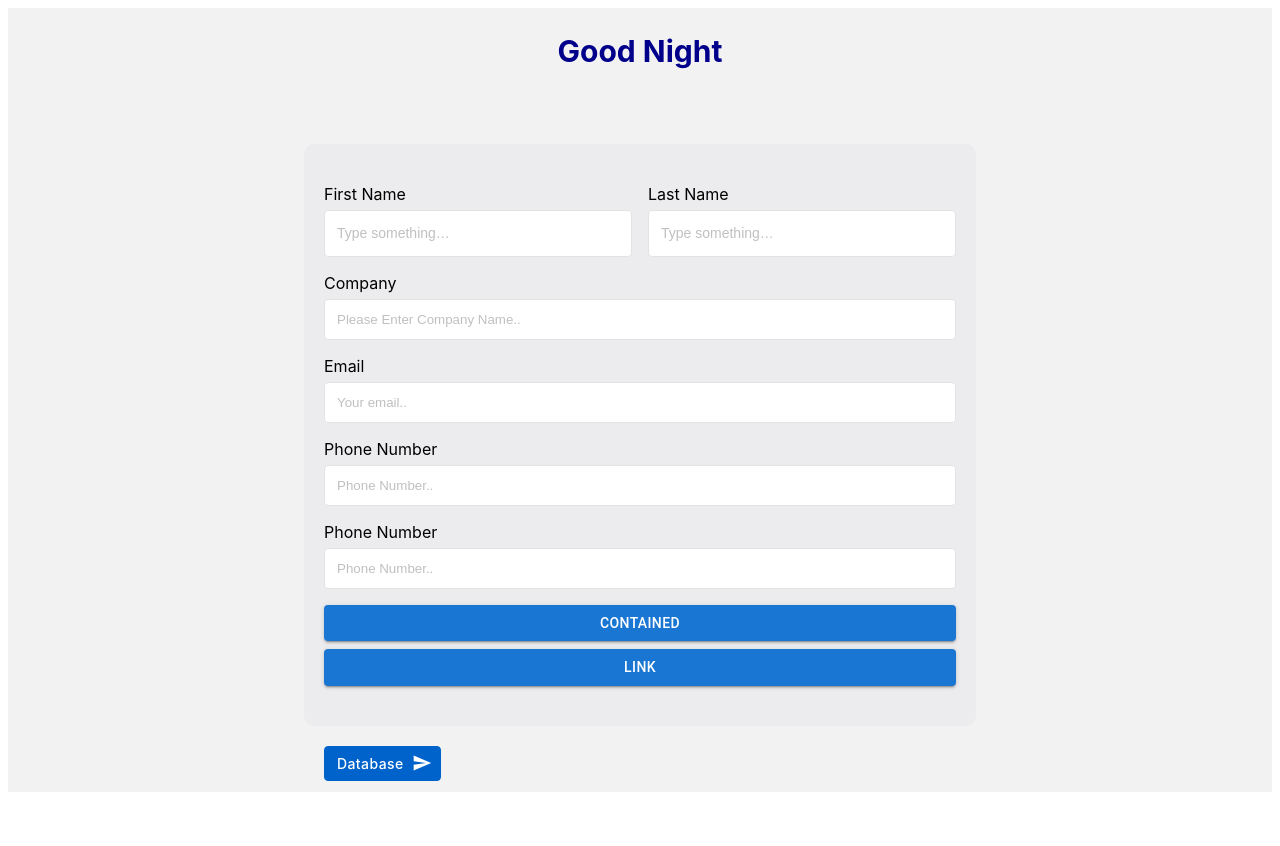
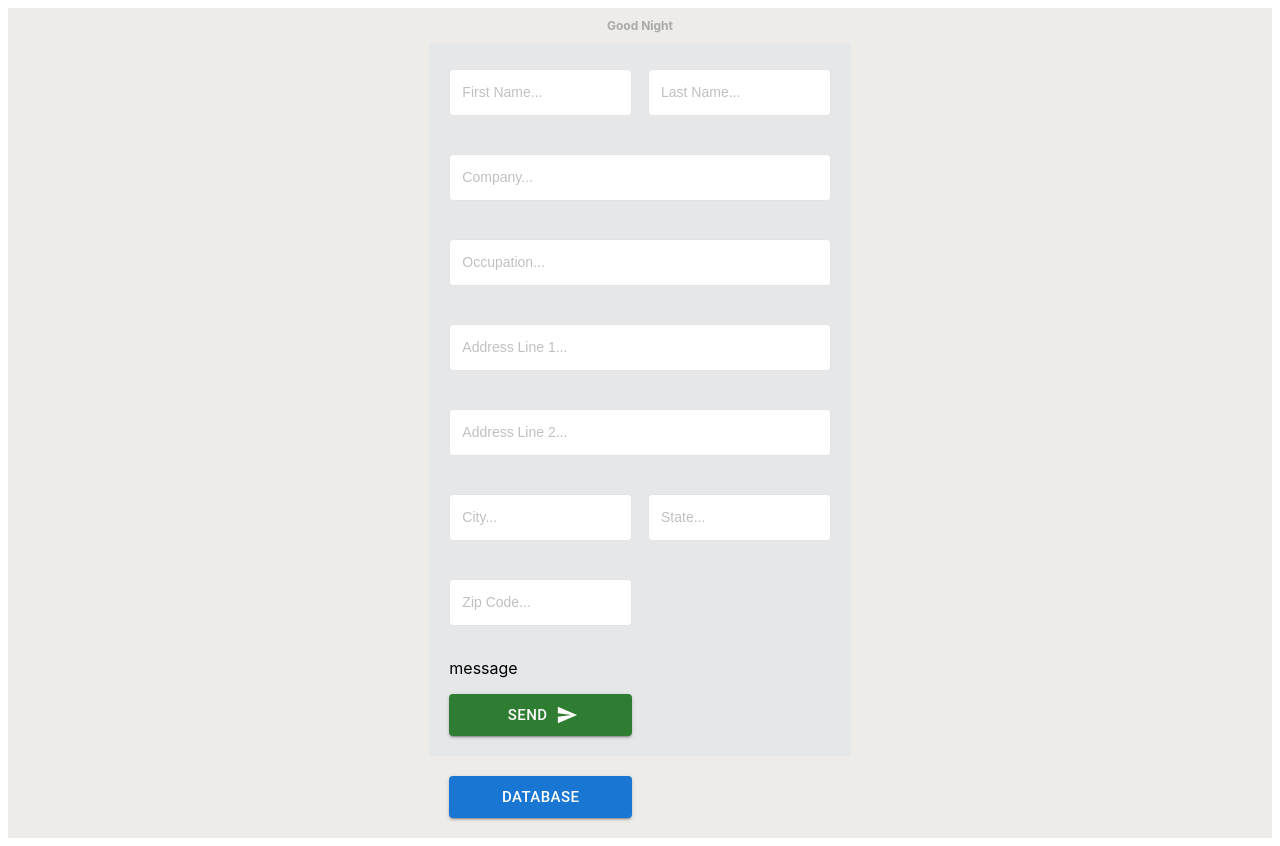
Before and after one commit to AlexKarry/collect-business-cards, a React (Create React App) app: page / in a window 1280 px wide. Before the commit the page ends 800 px from the top, so only its background shows below. Built offline with nearby package versions, Linux system fonts and the light colour scheme; the HTML template or start-up script is replaced by a standard one.

Commit message:
added buttons, installed the grid

```diff
--- a/src/App.css
+++ b/src/App.css
@@ -11,6 +11,13 @@
   .App-logo {
     animation: App-logo-spin infinite 20s linear;
   }
+}
+
+.App-container {
+  min-height: 100vh;
+  background-color: rgb(215, 215, 215);
+  margin: 8px;
+  width: auto;
 }
 
 .App-header {
--- a/src/App.js
+++ b/src/App.js
@@ -2,12 +2,23 @@
 import "./App.css";
 import React from "react";
 import Form from "./components/Form";
+import Grid from "@mui/material/Grid";
 
 function App() {
   return (
-    <div>
+    <Grid
+      container
+      justifyContent="center"
+      alignItems="center"
+      style={{
+        minHeight: "100vh",
+        margin: "8px",
+        width: "auto",
+        backgroundColor: "#eeece9",
+      }}
+    >
       <Form />
-    </div>
+    </Grid>
   );
 }
 
--- /dev/null
+++ b/src/components/ButtonForm.jsx
@@ -0,0 +1,28 @@
+import React from "react";
+import { Button, Grid } from "@mui/material";
+import SendIcon from "@mui/icons-material/Send";
+
+function ButtonForm() {
+  return (
+    <Grid container spacing={2}>
+      <Grid item xs={12}>
+        <Grid container spacing={2}>
+          <Grid item xs={12} sm={6}>
+            <Button
+              size="large"
+              variant="contained"
+              fullWidth
+              endIcon={<SendIcon />}
+              color="success"
+            >
+              Send
+            </Button>
+          </Grid>
+          {/* ...place for the next button */}
+        </Grid>
+      </Grid>
+    </Grid>
+  );
+}
+
+export default ButtonForm;
--- a/src/components/Form.jsx
+++ b/src/components/Form.jsx
@@ -1,38 +1,40 @@
 import React from "react";
 import Greeting from "./Greeting";
 import FormInputs from "./FormInputs";
-import { BootstrapButton, ButtonContainer } from "./Styles";
-import Button from "@mui/material/Button";
-import SendIcon from "@mui/icons-material/Send";
+import ButtonForm from "./ButtonForm";
+import { Button } from "@mui/material";
+import Grid from "@mui/material/Grid";
 
 function Form() {
   return (
-    <div id="contact" className="contact">
+    <Grid item xs={12} sm={8} md={4}>
       <Greeting />
-      <div id="container" className="container">
-        <form name="Form1" method="POST" action="/~ak6914/try/web_collect.py">
-          <FormInputs />
-          <ButtonContainer>
-            <Button variant="contained">Contained</Button>
-            <Button variant="contained" href="#contained-buttons">
-              Link
-            </Button>
-          </ButtonContainer>
-        </form>
-        <p id="msg" className="msg"></p>
-        <div className="db">
-          <a href="/~ak6914/try/web_display.py" aria-label="link to db">
-            <BootstrapButton
-              variant="contained"
-              type="submit"
-              endIcon={<SendIcon />}
-            >
-              Database
-            </BootstrapButton>
-          </a>
-        </div>
-      </div>
-    </div>
+      <form
+        name="Form1"
+        method="POST"
+        action="/~ak6914/try/web_collect.py"
+        style={{ padding: "20px", backgroundColor: "#e5e7e9" }}
+      >
+        <FormInputs />
+        <p>message</p>
+        <Grid>
+          <ButtonForm />
+        </Grid>
+      </form>
+      <Grid container spacing={2} style={{ padding: "20px" }}>
+        <Grid item xs={12}>
+          <Grid container spacing={2}>
+            <Grid item xs={12} sm={6}>
+              <a href="/~ak6914/try/web_display.py" aria-label="link to db">
+                <Button size="large" variant="contained" fullWidth>
+                  DataBase
+                </Button>
+              </a>
+            </Grid>
+          </Grid>
+        </Grid>
+      </Grid>
+    </Grid>
   );
 }
 
--- a/src/components/FormInputs.jsx
+++ b/src/components/FormInputs.jsx
@@ -1,69 +1,38 @@
 import React from "react";
-import { Input } from "./Styles"; // Adjust the path if needed
-import { ButtonContainer } from "./Styles";
+import { Input } from "./Styles";
 import Grid from "@mui/material/Grid";
-import Box from "@mui/material/Box";
 
 function FormInputs() {
   return (
-    <>
-      <Box sx={{ flexGrow: 1 }}>
-        <Grid container spacing={2} columns={16}>
-          <Grid item xs={8}>
-            <label className="fnameLabel" htmlFor="fname">
-              First Name
-            </label>
-            <Input aria-label="Demo input" placeholder="Type something…" />
-          </Grid>
-          <Grid item xs={8}>
-            <label className="lnameLabel" htmlFor="lname">
-              Last Name
-            </label>
-            <Input aria-label="Demo input" placeholder="Type something…" />
-          </Grid>
-        </Grid>
-      </Box>
-      <ButtonContainer></ButtonContainer>
-      <label className="companylLabel" htmlFor="email">
-        Company
-      </label>
-      <input
-        type="text"
-        className="companyName"
-        name="email"
-        placeholder="Please Enter Company Name.."
-      />
-
-      <label className="emailLabel" htmlFor="email">
-        Email
-      </label>
-      <input
-        type="text"
-        className="email"
-        name="email"
-        placeholder="Your email.."
-      />
-
-      <label className="phoneLabel" htmlFor="email">
-        Phone Number
-      </label>
-      <input
-        type="text"
-        className="phoneNumber"
-        name="email"
-        placeholder="Phone Number.."
-      />
-
-      <label className="phoneLabel" htmlFor="email">
-        Phone Number
-      </label>
-      <input
-        type="text"
-        className="phoneNumber"
-        name="email"
-        placeholder="Phone Number.."
-      />
-    </>
+    <Grid container spacing={2}>
+      <Grid item xs={6}>
+        <Input aria-label="First Name" placeholder="First Name..." />
+      </Grid>
+      <Grid item xs={6}>
+        <Input aria-label="Last Name" placeholder="Last Name..." />
+      </Grid>
+      <Grid item xs={12}>
+        <Input aria-label="Company" placeholder="Company..." />
+      </Grid>
+      <Grid item xs={12}>
+        <Input aria-label="Company" placeholder="Occupation..." />
+      </Grid>
+      <Grid item xs={12}>
+        <Input aria-label="Address Line 1" placeholder="Address Line 1..." />
+      </Grid>
+      <Grid item xs={12}>
+        <Input aria-label="Address Line 2" placeholder="Address Line 2..." />
+      </Grid>
+      <Grid item xs={6}>
+        <Input aria-label="City" placeholder="City..." />
+      </Grid>
+      <Grid item xs={6}>
+        <Input aria-label="State" placeholder="State..." />
+      </Grid>
+      <Grid item xs={6}>
+        <Input aria-label="Zip Code" placeholder="Zip Code..." />
+      </Grid>
+    </Grid>
   );
 }
 
--- a/src/components/Greeting.jsx
+++ b/src/components/Greeting.jsx
@@ -12,13 +12,13 @@ function Greeting() {
 
   if (currentTime < 12) {
     greeting = "Good Morning";
-    customStyle.color = "red";
+    customStyle.color = "lightgray";
   } else if (currentTime < 18) {
     greeting = "Good Afternoon";
-    customStyle.color = "green";
+    customStyle.color = "gray";
   } else {
     greeting = "Good Night";
-    customStyle.color = "darkblue";
+    customStyle.color = "darkgray";
   }
 
   return (
--- a/src/components/Styles.jsx
+++ b/src/components/Styles.jsx
@@ -3,6 +3,7 @@ import { styled } from "@mui/material/styles";
 import Button from "@mui/material/Button";
 import { Input as BaseInput } from "@mui/base/Input";
 
+// button start
 export const BootstrapButton = styled(Button)({
   boxShadow: "none",
   textTransform: "none",
@@ -76,6 +77,7 @@ const grey = {
   900: "#1C2025",
 };
 
+// button end
 // input start
 
 const InputElement = styled("input")(
--- a/src/index.css
+++ b/src/index.css
@@ -13,8 +13,7 @@ code {
 }
 
 .greeting {
-  font-size: 30px;
-  font-weight: bold;
+  font-size: 12px;
   text-align: center;
 }
 
@@ -26,16 +25,17 @@ body {
 }
 
 .contact {
-  background-color: #f2f2f2;
+  background-color: #e5ea45;
   position: fixed;
   top: 0;
   left: 0;
   bottom: 0;
   right: 0;
   margin: 8px;
+  width: auto;
 }
 
-.contact .container {
+/* .contact .container {
   background-color: #ececee;
   padding: 40px 20px;
   width: 50%;
@@ -43,7 +43,7 @@ body {
   position: relative;
   top: 50px;
   border-radius: 10px;
-}
+} */
 
 .textBox.container {
   background-color: #f2f2f2;
```
Also changed, not shown: src/components/Button.jsx (added, +7 -0 lines).
